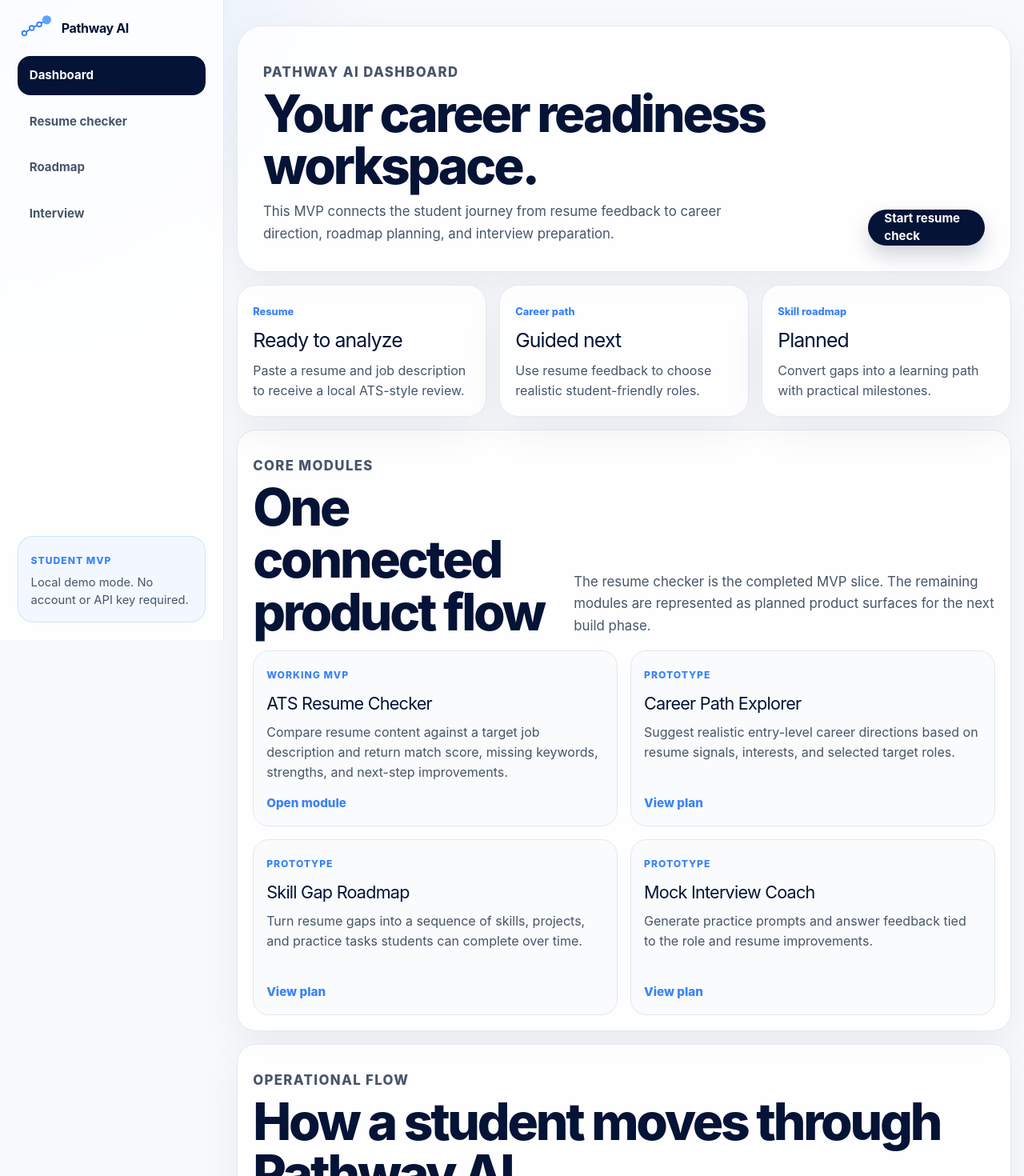
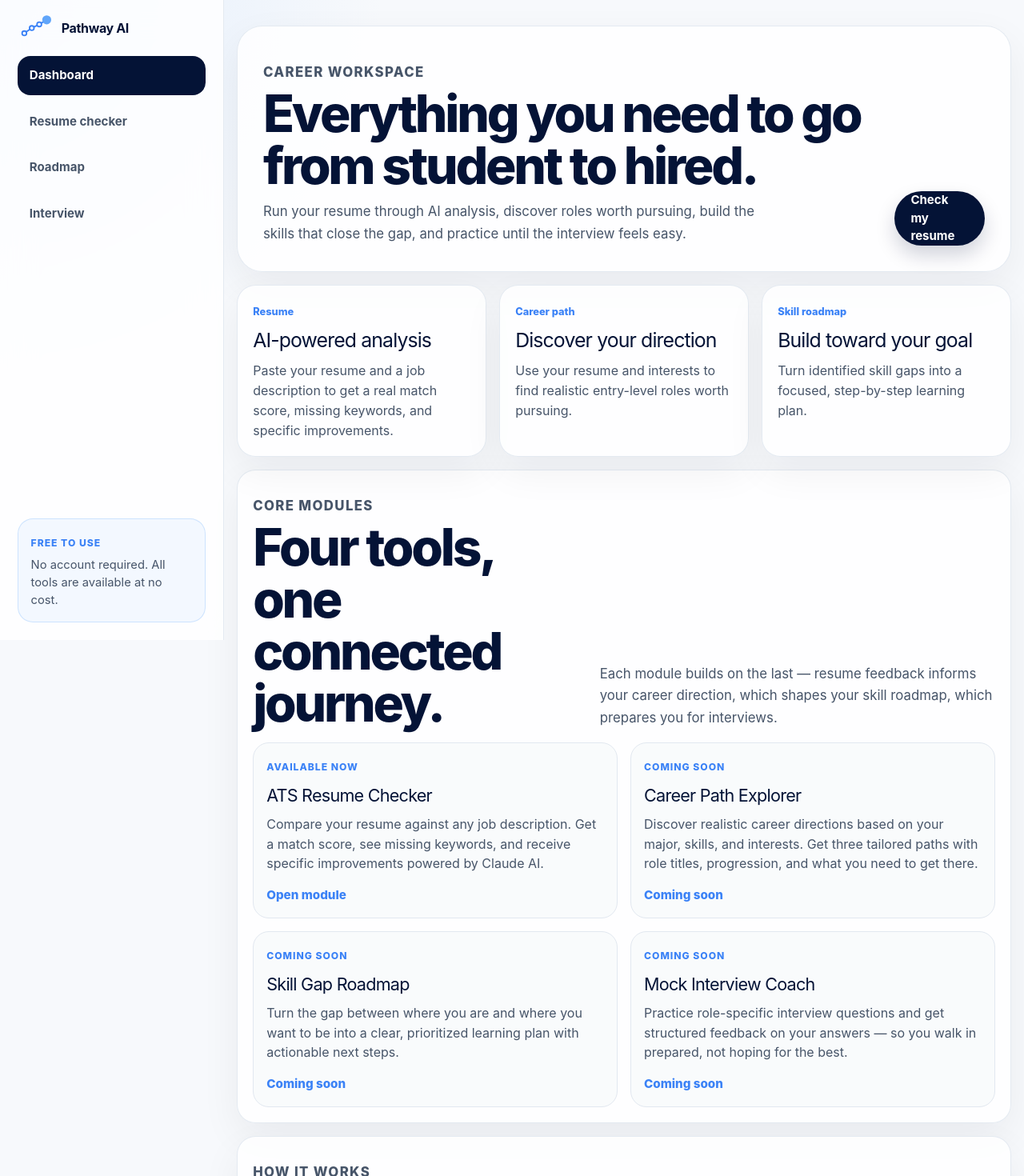
Before and after one commit to Dave-ASC1/pathway-ai, a Next.js app: page /dashboard in a window 1280 px wide. Shown: the top 1470 px of the page at 80% size. Built offline with nearby package versions, Linux system fonts and the light colour scheme.

Commit message:
Overhaul copy — remove all MVP and placeholder language
Co-Authored-By: Claude Sonnet 4.6 <noreply@anthropic.com>

```diff
--- a/app/components/AppShell.tsx
+++ b/app/components/AppShell.tsx
@@ -35,8 +35,8 @@ export function AppShell({ active, children }: AppShellProps) {
           ))}
         </nav>
         <div className="sidebar-support">
-          <span>Student MVP</span>
-          <p>Local demo mode. No account or API key required.</p>
+          <span>Free to use</span>
+          <p>No account required. All tools are available at no cost.</p>
         </div>
       </aside>
       <section className="app-main">{children}</section>
--- a/app/dashboard/page.tsx
+++ b/app/dashboard/page.tsx
@@ -4,18 +4,18 @@ import { AppShell } from "../components/AppShell";
 const readinessCards = [
   {
     label: "Resume",
-    value: "Ready to analyze",
-    detail: "Paste a resume and job description to receive a local ATS-style review.",
+    value: "AI-powered analysis",
+    detail: "Paste your resume and a job description to get a real match score, missing keywords, and specific improvements.",
   },
   {
     label: "Career path",
-    value: "Guided next",
-    detail: "Use resume feedback to choose realistic student-friendly roles.",
+    value: "Discover your direction",
+    detail: "Use your resume and interests to find realistic entry-level roles worth pursuing.",
   },
   {
     label: "Skill roadmap",
-    value: "Planned",
-    detail: "Convert gaps into a learning path with practical milestones.",
+    value: "Build toward your goal",
+    detail: "Turn identified skill gaps into a focused, step-by-step learning plan.",
   },
 ];
 
@@ -23,34 +23,34 @@ const moduleCards = [
   {
     id: "resume",
     title: "ATS Resume Checker",
-    status: "Working MVP",
+    status: "Available now",
     description:
-      "Compare resume content against a target job description and return match score, missing keywords, strengths, and next-step improvements.",
+      "Compare your resume against any job description. Get a match score, see missing keywords, and receive specific improvements powered by Claude AI.",
     href: "/resume-checker",
   },
   {
     id: "career",
     title: "Career Path Explorer",
-    status: "Prototype",
+    status: "Coming soon",
     description:
-      "Suggest realistic entry-level career directions based on resume signals, interests, and selected target roles.",
-    href: "/dashboard#career",
+      "Discover realistic career directions based on your major, skills, and interests. Get three tailored paths with role titles, progression, and what you need to get there.",
+    href: "/resume-checker",
   },
   {
     id: "roadmap",
     title: "Skill Gap Roadmap",
-    status: "Prototype",
+    status: "Coming soon",
     description:
-      "Turn resume gaps into a sequence of skills, projects, and practice tasks students can complete over time.",
-    href: "/dashboard#roadmap",
+      "Turn the gap between where you are and where you want to be into a clear, prioritized learning plan with actionable next steps.",
+    href: "/resume-checker",
   },
   {
     id: "interview",
     title: "Mock Interview Coach",
-    status: "Prototype",
+    status: "Coming soon",
     description:
-      "Generate practice prompts and answer feedback tied to the role and resume improvements.",
-    href: "/dashboard#interview",
+      "Practice role-specific interview questions and get structured feedback on your answers — so you walk in prepared, not hoping for the best.",
+    href: "/resume-checker",
   },
 ];
 
@@ -67,15 +67,15 @@ export default function DashboardPage() {
     <AppShell active="dashboard">
       <section className="app-hero">
         <div>
-          <p className="app-kicker">Pathway AI dashboard</p>
-          <h1>Your career readiness workspace.</h1>
+          <p className="app-kicker">Career workspace</p>
+          <h1>Everything you need to go from student to hired.</h1>
           <p>
-            This MVP connects the student journey from resume feedback to
-            career direction, roadmap planning, and interview preparation.
+            Run your resume through AI analysis, discover roles worth pursuing,
+            build the skills that close the gap, and practice until the interview feels easy.
           </p>
         </div>
         <Link className="primary-action" href="/resume-checker">
-          Start resume check
+          Check my resume
         </Link>
       </section>
 
@@ -93,11 +93,11 @@ export default function DashboardPage() {
         <div className="workspace-heading">
           <div>
             <p className="app-kicker">Core modules</p>
-            <h2>One connected product flow</h2>
+            <h2>Four tools, one connected journey.</h2>
           </div>
           <p>
-            The resume checker is the completed MVP slice. The remaining modules
-            are represented as planned product surfaces for the next build phase.
+            Each module builds on the last — resume feedback informs your career direction,
+            which shapes your skill roadmap, which prepares you for interviews.
           </p>
         </div>
 
@@ -110,7 +110,7 @@ export default function DashboardPage() {
               <h3>{module.title}</h3>
               <p>{module.description}</p>
               <Link className="text-action" href={module.href}>
-                {module.status === "Working MVP" ? "Open module" : "View plan"}
+                {module.status === "Available now" ? "Open module" : "Coming soon"}
               </Link>
             </article>
           ))}
@@ -120,8 +120,8 @@ export default function DashboardPage() {
       <section className="workspace-section">
         <div className="workspace-heading">
           <div>
-            <p className="app-kicker">Operational flow</p>
-            <h2>How a student moves through Pathway AI</h2>
+            <p className="app-kicker">How it works</p>
+            <h2>Five steps from where you are to where you want to be.</h2>
           </div>
         </div>
         <div className="flow-steps">
--- a/app/page.tsx
+++ b/app/page.tsx
@@ -192,7 +192,7 @@ export default function Home() {
               <span />
               <span />
             </div>
-            <span className="preview-url">pathway-ai.vercel.app/dashboard</span>
+            <span className="preview-url">pathway-aiapp.vercel.app/dashboard</span>
           </div>
 
           <div className="preview-content">
@@ -243,11 +243,10 @@ export default function Home() {
 
               <div className="loading-card">
                 <div>
-                  <span className="loading-label">Loading state preview</span>
+                  <span className="loading-label">Powered by Claude AI</span>
                   <p>
-                    Pathway AI uses this branded loading state while resume
-                    feedback, roadmaps, career suggestions, or interview
-                    coaching are being generated.
+                    Real-time analysis from one of the most capable AI models available —
+                    so your feedback is specific, actionable, and built for your situation.
                   </p>
                 </div>
                 <PathwayLoader />
@@ -309,9 +308,9 @@ export default function Home() {
         <div className="section-intro">
           <h2>Four focused tools, one connected student journey.</h2>
           <p>
-            Each module should eventually share context with the next, so the
-            student is not starting over every time they move from resume
-            feedback to interviews.
+            Each module builds on the last — resume feedback informs your career direction,
+            which shapes your skill roadmap, which prepares you for the interview.
+            No jumping between apps. No starting over.
           </p>
         </div>
         <div className="module-grid">
@@ -324,7 +323,7 @@ export default function Home() {
                 className="module-status"
                 href={module.label === "01" ? "/resume-checker" : "/dashboard"}
               >
-                {module.label === "01" ? "Working MVP" : "Planned module"}
+                {module.label === "01" ? "Available now →" : "Coming soon"}
               </a>
             </article>
           ))}
```
